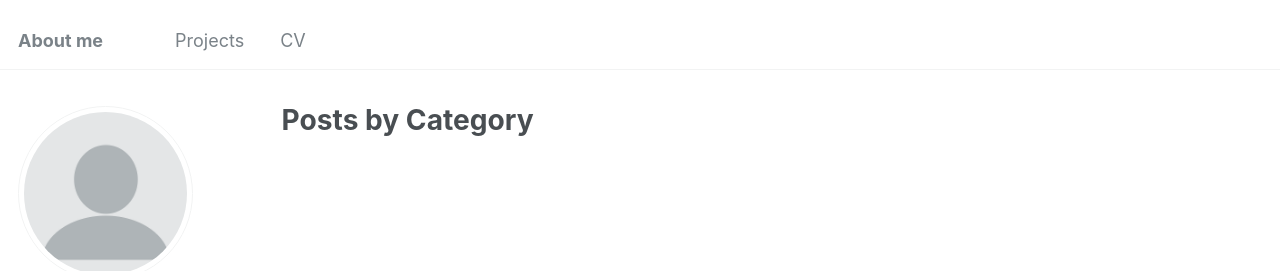
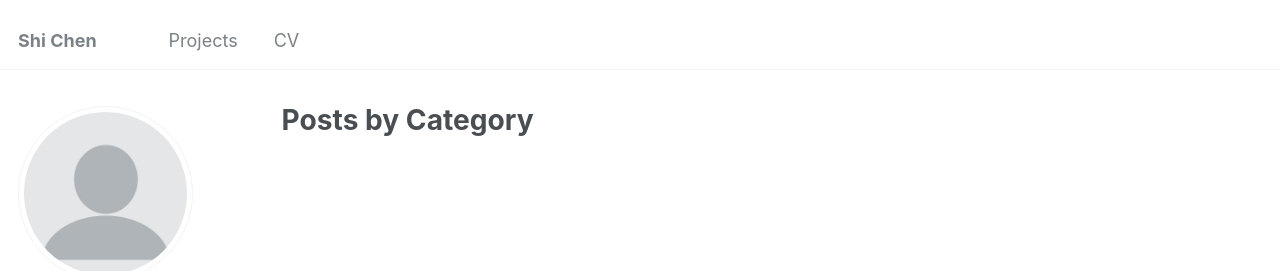
Before and after one commit to cs-vision/cs-vision.github.io, a Jekyll site: the page built from _pages/category-archive.html, in a window 1280 px wide. Shown: the top 271 px of the page. Built offline with Jekyll 4.4.1, drawn with Linux system fonts in a browser that asks for light colours.

Commit message:
Update _config.yml

```diff
--- a/_config.yml
+++ b/_config.yml
@@ -8,7 +8,7 @@
 
 # Basic Site Settings
 locale                   : "en-US"
-title                    : "About me"
+title                    : "Shi Chen"
 title_separator          : "-"
 name                     : &name "Shi Chen"
 description              : &description "MSc in Electrical Engineering and Information Technology at ETH Zurich"
```
